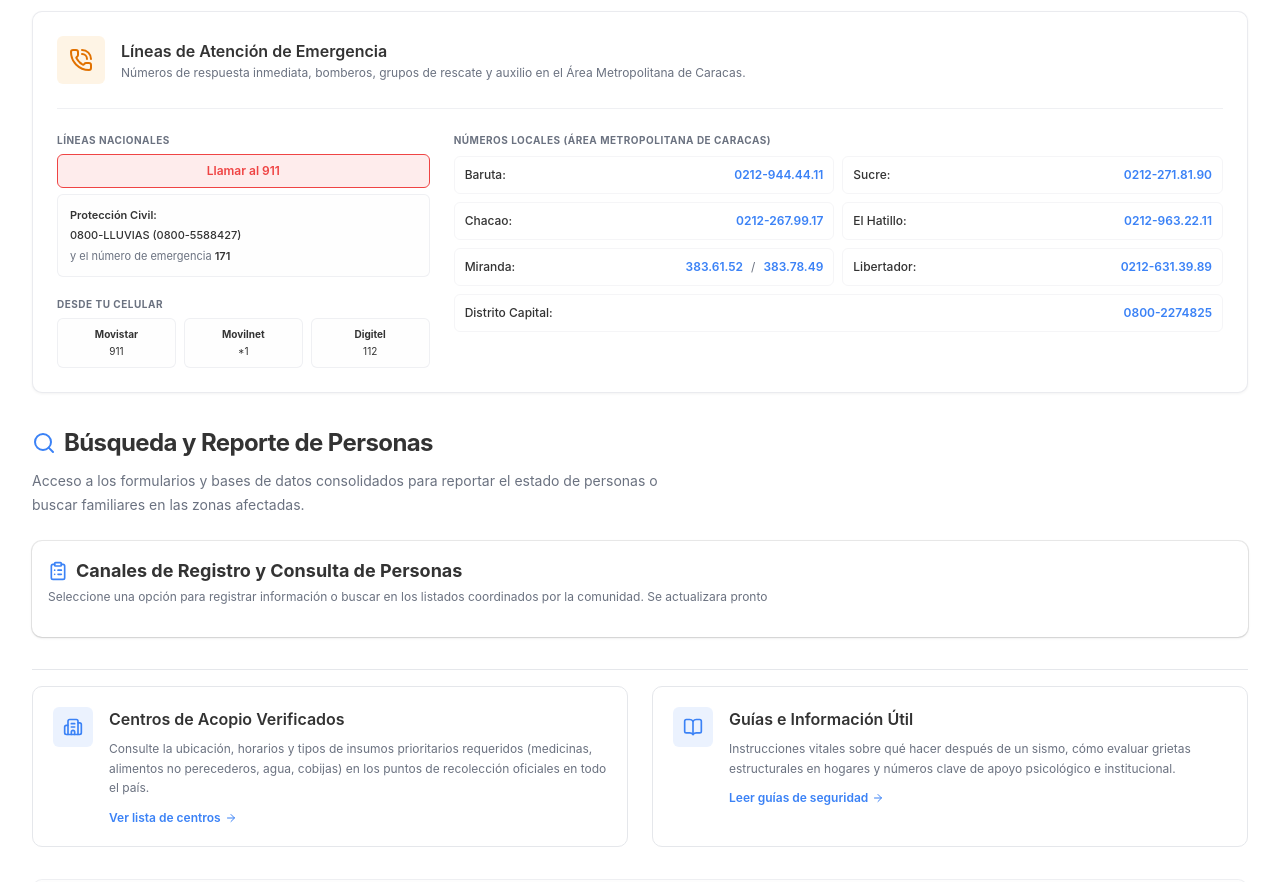
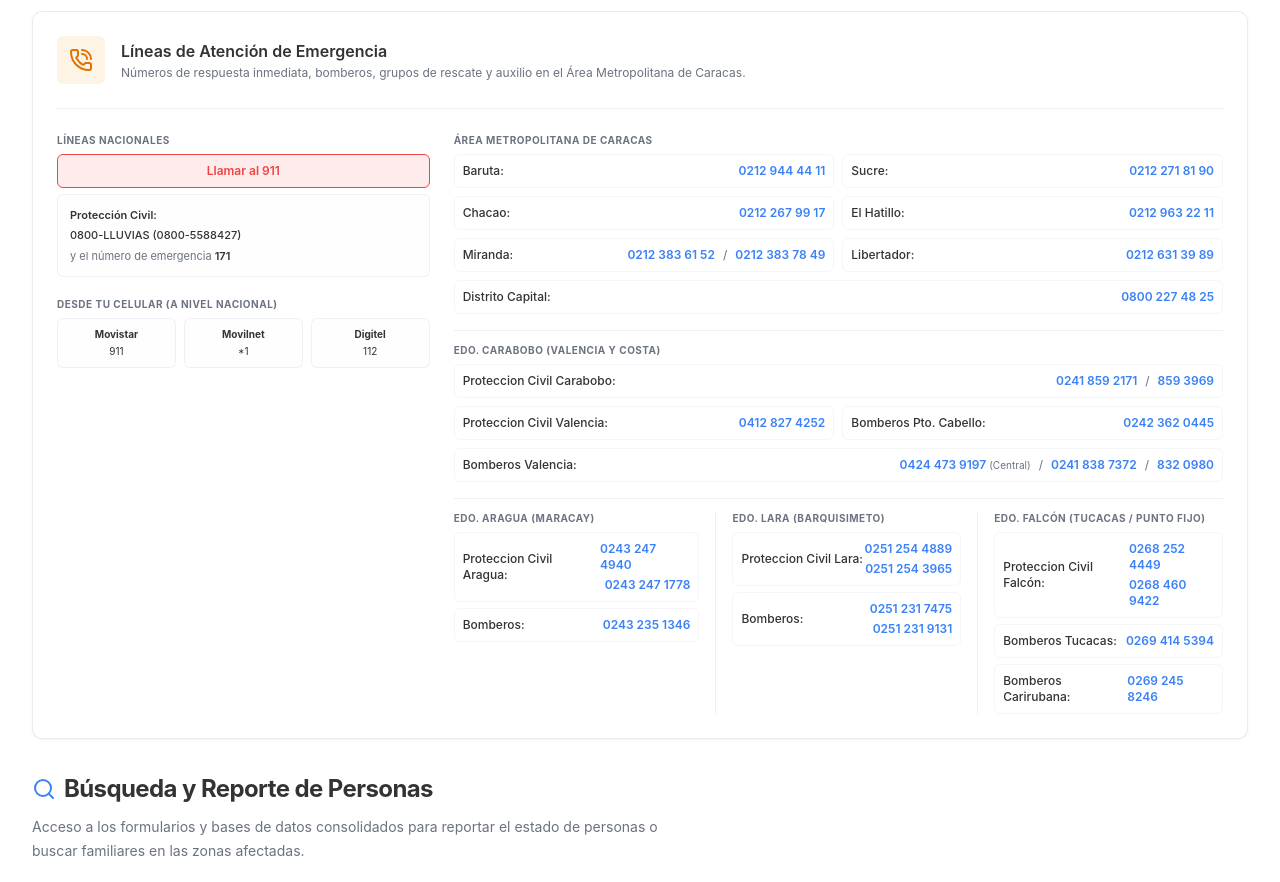
Before and after one commit to xtir82/soporte-sismo-vzla, a Next.js app: page / in a window 1280 px wide. Shown: the part 700-1582 px from the top of the page. Built offline with nearby package versions, Linux system fonts and the light colour scheme.

Commit message:
Agregar otros numeros telefonicos de Emergencia

```diff
--- a/app/page.tsx
+++ b/app/page.tsx
@@ -109,7 +109,7 @@ export default function HomePage() {
             </div>
 
             <div className="flex flex-col gap-1.5 mt-1">
-              <h4 className="text-[10px] font-bold uppercase tracking-wider text-muted-foreground">Desde tu Celular</h4>
+              <h4 className="text-[10px] font-bold uppercase tracking-wider text-muted-foreground">Desde tu Celular (A Nivel Nacional)</h4>
               <div className="grid grid-cols-3 gap-2 text-center text-[10px]">
                 <a href="tel:911" className="p-2 rounded-lg border border-border/60 bg-muted/20 hover:bg-muted/40 hover:text-primary transition-colors flex flex-col gap-0.5">
                   <span className="font-bold text-foreground">Movistar</span>
@@ -127,41 +127,141 @@ export default function HomePage() {
             </div>
           </div>
 
-          {/* Col 2 & 3: Municipios de Caracas */}
-          <div className="lg:col-span-2 flex flex-col gap-2">
-            <h4 className="text-[10px] font-bold uppercase tracking-wider text-muted-foreground">Números Locales (Área Metropolitana de Caracas)</h4>
+          {/* Col 2 & 3: Caracas y Carabobo */}
+          <div className="lg:col-span-2 flex flex-col gap-4">
+            {/* Caracas */}
+            <div className="flex flex-col gap-1.5">
+              <h4 className="text-[10px] font-bold uppercase tracking-wider text-muted-foreground">Área Metropolitana de Caracas</h4>
               <div className="grid grid-cols-1 sm:grid-cols-2 gap-2 text-xs">
-              <div className="flex justify-between items-center p-2.5 rounded-lg border border-border/40 hover:bg-muted/10">
+                <div className="flex justify-between items-center p-2 rounded-lg border border-border/40 hover:bg-muted/10">
                   <span className="font-medium text-foreground">Baruta:</span>
-                <a href="tel:02129444411" className="font-semibold text-primary hover:underline">0212-944.44.11</a>
+                  <a href="tel:02129444411" className="font-semibold text-primary hover:underline">0212 944 44 11</a>
                 </div>
-              <div className="flex justify-between items-center p-2.5 rounded-lg border border-border/40 hover:bg-muted/10">
+                <div className="flex justify-between items-center p-2 rounded-lg border border-border/40 hover:bg-muted/10">
                   <span className="font-medium text-foreground">Sucre:</span>
-                <a href="tel:02122718190" className="font-semibold text-primary hover:underline">0212-271.81.90</a>
+                  <a href="tel:02122718190" className="font-semibold text-primary hover:underline">0212 271 81 90</a>
                 </div>
-              <div className="flex justify-between items-center p-2.5 rounded-lg border border-border/40 hover:bg-muted/10">
+                <div className="flex justify-between items-center p-2 rounded-lg border border-border/40 hover:bg-muted/10">
                   <span className="font-medium text-foreground">Chacao:</span>
-                <a href="tel:02122679917" className="font-semibold text-primary hover:underline">0212-267.99.17</a>
+                  <a href="tel:02122679917" className="font-semibold text-primary hover:underline">0212 267 99 17</a>
                 </div>
-              <div className="flex justify-between items-center p-2.5 rounded-lg border border-border/40 hover:bg-muted/10">
+                <div className="flex justify-between items-center p-2 rounded-lg border border-border/40 hover:bg-muted/10">
                   <span className="font-medium text-foreground">El Hatillo:</span>
-                <a href="tel:02129632211" className="font-semibold text-primary hover:underline">0212-963.22.11</a>
+                  <a href="tel:02129632211" className="font-semibold text-primary hover:underline">0212 963 22 11</a>
                 </div>
-              <div className="flex justify-between items-center p-2.5 rounded-lg border border-border/40 hover:bg-muted/10">
+                <div className="flex justify-between items-center p-2 rounded-lg border border-border/40 hover:bg-muted/10">
                   <span className="font-medium text-foreground">Miranda:</span>
                   <div className="flex gap-2">
-                  <a href="tel:02123836152" className="font-semibold text-primary hover:underline">383.61.52</a>
+                    <a href="tel:02123836152" className="font-semibold text-primary hover:underline">0212 383 61 52</a>
                     <span className="text-muted-foreground">/</span>
-                  <a href="tel:02123837849" className="font-semibold text-primary hover:underline">383.78.49</a>
+                    <a href="tel:02123837849" className="font-semibold text-primary hover:underline">0212 383 78 49</a>
                   </div>
                 </div>
-              <div className="flex justify-between items-center p-2.5 rounded-lg border border-border/40 hover:bg-muted/10">
+                <div className="flex justify-between items-center p-2 rounded-lg border border-border/40 hover:bg-muted/10">
                   <span className="font-medium text-foreground">Libertador:</span>
-                <a href="tel:02126313989" className="font-semibold text-primary hover:underline">0212-631.39.89</a>
+                  <a href="tel:02126313989" className="font-semibold text-primary hover:underline">0212 631 39 89</a>
                 </div>
-              <div className="flex justify-between items-center p-2.5 rounded-lg border border-border/40 hover:bg-muted/10 sm:col-span-2">
+                <div className="flex justify-between items-center p-2 rounded-lg border border-border/40 hover:bg-muted/10 sm:col-span-2">
                   <span className="font-medium text-foreground">Distrito Capital:</span>
-                <a href="tel:08002274825" className="font-semibold text-primary hover:underline">0800-2274825</a>
+                  <a href="tel:08002274825" className="font-semibold text-primary hover:underline">0800 227 48 25</a>
+                </div>
+              </div>
+            </div>
+
+            {/* Carabobo */}
+            <div className="flex flex-col gap-1.5 border-t border-border/60 pt-3">
+              <h4 className="text-[10px] font-bold uppercase tracking-wider text-muted-foreground">Edo. Carabobo (Valencia y Costa)</h4>
+              <div className="grid grid-cols-1 sm:grid-cols-2 gap-2 text-xs">
+                <div className="flex justify-between items-center p-2 rounded-lg border border-border/40 hover:bg-muted/10 sm:col-span-2">
+                  <span className="font-medium text-foreground text-left">Proteccion Civil Carabobo:</span>
+                  <div className="flex gap-2">
+                    <a href="tel:02418592171" className="font-semibold text-primary hover:underline">0241 859 2171</a>
+                    <span className="text-muted-foreground">/</span>
+                    <a href="tel:02418593969" className="font-semibold text-primary hover:underline">859 3969</a>
+                  </div>
+                </div>
+                <div className="flex justify-between items-center p-2 rounded-lg border border-border/40 hover:bg-muted/10">
+                  <span className="font-medium text-foreground">Proteccion Civil Valencia:</span>
+                  <a href="tel:04128274252" className="font-semibold text-primary hover:underline">0412 827 4252</a>
+                </div>
+                <div className="flex justify-between items-center p-2 rounded-lg border border-border/40 hover:bg-muted/10">
+                  <span className="font-medium text-foreground">Bomberos Pto. Cabello:</span>
+                  <a href="tel:02423620445" className="font-semibold text-primary hover:underline">0242 362 0445</a>
+                </div>
+                <div className="flex justify-between items-center p-2 rounded-lg border border-border/40 hover:bg-muted/10 sm:col-span-2">
+                  <span className="font-medium text-foreground text-left">Bomberos Valencia:</span>
+                  <div className="flex gap-2 items-center flex-wrap">
+                    <a href="tel:04244739197" className="font-semibold text-primary hover:underline">0424 473 9197 <span className="text-[10px] text-muted-foreground font-normal">(Central)</span></a>
+                    <span className="text-muted-foreground">/</span>
+                    <a href="tel:02418387372" className="font-semibold text-primary hover:underline">0241 838 7372</a>
+                    <span className="text-muted-foreground">/</span>
+                    <a href="tel:02418320980" className="font-semibold text-primary hover:underline">832 0980</a>
+                  </div>
+                </div>
+              </div>
+            </div>
+
+            {/* Aragua, Lara y Falcón */}
+            <div className="grid grid-cols-1 md:grid-cols-3 gap-4 border-t border-border/60 pt-3">
+              {/* Aragua */}
+              <div className="flex flex-col gap-1.5">
+                <h4 className="text-[10px] font-bold uppercase tracking-wider text-muted-foreground">Edo. Aragua (Maracay)</h4>
+                <div className="flex flex-col gap-1.5 text-xs">
+                  <div className="flex justify-between items-center p-2 rounded-lg border border-border/40 hover:bg-muted/10">
+                    <span className="font-medium text-foreground">Proteccion Civil Aragua:</span>
+                    <div className="flex gap-1 flex-col items-end">
+                      <a href="tel:02432474940" className="font-semibold text-primary hover:underline">0243 247 4940</a>
+                      <a href="tel:02432471778" className="font-semibold text-primary hover:underline">0243 247 1778</a>
+                    </div>
+                  </div>
+                  <div className="flex justify-between items-center p-2 rounded-lg border border-border/40 hover:bg-muted/10">
+                    <span className="font-medium text-foreground">Bomberos:</span>
+                    <a href="tel:02432351346" className="font-semibold text-primary hover:underline">0243 235 1346</a>
+                  </div>
+                </div>
+              </div>
+
+              {/* Lara */}
+              <div className="flex flex-col gap-1.5 border-t md:border-t-0 md:border-l border-border/60 pt-3 md:pt-0 md:pl-4">
+                <h4 className="text-[10px] font-bold uppercase tracking-wider text-muted-foreground">Edo. Lara (Barquisimeto)</h4>
+                <div className="flex flex-col gap-1.5 text-xs">
+                  <div className="flex justify-between items-center p-2 rounded-lg border border-border/40 hover:bg-muted/10">
+                    <span className="font-medium text-foreground text-left">Proteccion Civil Lara:</span>
+                    <div className="flex gap-1 flex-col items-end">
+                      <a href="tel:02512544889" className="font-semibold text-primary hover:underline">0251 254 4889</a>
+                      <a href="tel:02512543965" className="font-semibold text-primary hover:underline">0251 254 3965</a>
+                    </div>
+                  </div>
+                  <div className="flex justify-between items-center p-2 rounded-lg border border-border/40 hover:bg-muted/10">
+                    <span className="font-medium text-foreground text-left">Bomberos:</span>
+                    <div className="flex gap-1 flex-col items-end">
+                      <a href="tel:02512317475" className="font-semibold text-primary hover:underline">0251 231 7475</a>
+                      <a href="tel:02512319131" className="font-semibold text-primary hover:underline">0251 231 9131</a>
+                    </div>
+                  </div>
+                </div>
+              </div>
+
+              {/* Falcón */}
+              <div className="flex flex-col gap-1.5 border-t md:border-t-0 md:border-l border-border/60 pt-3 md:pt-0 md:pl-4">
+                <h4 className="text-[10px] font-bold uppercase tracking-wider text-muted-foreground">Edo. Falcón (Tucacas / Punto Fijo)</h4>
+                <div className="flex flex-col gap-1.5 text-xs">
+                  <div className="flex justify-between items-center p-2 rounded-lg border border-border/40 hover:bg-muted/10">
+                    <span className="font-medium text-foreground text-left">Proteccion Civil Falcón:</span>
+                    <div className="flex gap-1 flex-col items-end">
+                      <a href="tel:02682524449" className="font-semibold text-primary hover:underline">0268 252 4449</a>
+                      <a href="tel:02684609422" className="font-semibold text-primary hover:underline">0268 460 9422</a>
+                    </div>
+                  </div>
+                  <div className="flex justify-between items-center p-2 rounded-lg border border-border/40 hover:bg-muted/10">
+                    <span className="font-medium text-foreground text-left">Bomberos Tucacas:</span>
+                    <a href="tel:02694145394" className="font-semibold text-primary hover:underline">0269 414 5394</a>
+                  </div>
+                  <div className="flex justify-between items-center p-2 rounded-lg border border-border/40 hover:bg-muted/10">
+                    <span className="font-medium text-foreground text-left">Bomberos Carirubana:</span>
+                    <a href="tel:02692458246" className="font-semibold text-primary hover:underline">0269 245 8246</a>
+                  </div>
+                </div>
               </div>
             </div>
           </div>
```
Lines whose indentation alone changed are shown as unchanged.
